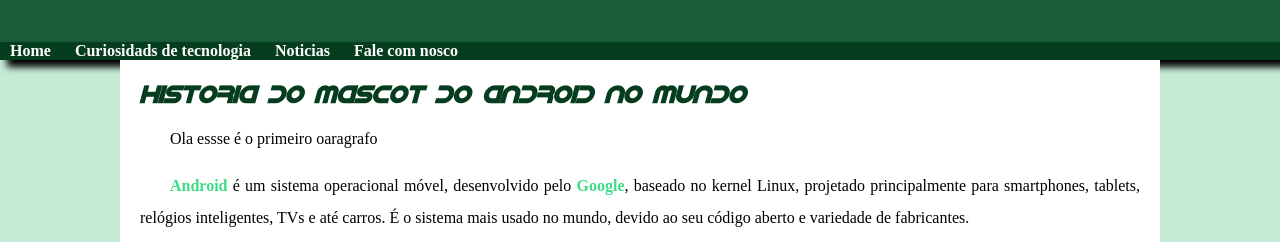
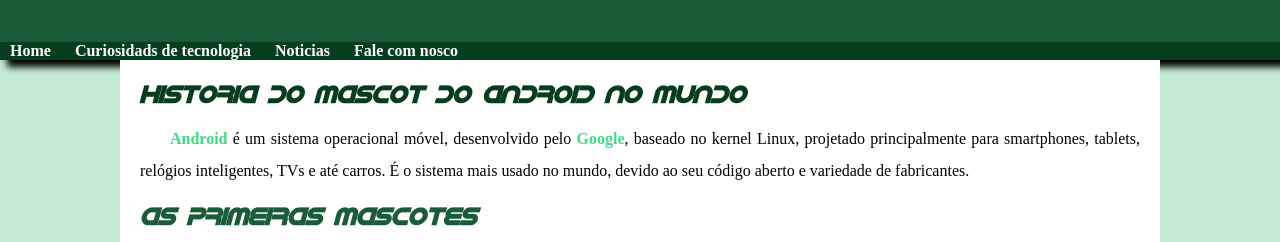
Before and after one commit to EdmundoRoieque/Projeto-Anesio, a plain HTML site: page index.html in a window 1280 px wide. Shown: the part 148-390 px from the top of the page. Drawn offline with Linux system fonts and the light colour scheme; files whose address does not match are found by name.

Commit message:
nova versao

```diff
--- a/index.html
+++ b/index.html
@@ -24,7 +24,7 @@
       <h1>
         Historia do Mascot do Android no mundo
       </h1>
-      <p>Ola essse é o primeiro oaragrafo</p>
+
       <p>
         <strong>Android</strong> é um sistema operacional móvel, desenvolvido pelo <strong>Google</strong>, baseado no kernel Linux, projetado principalmente para smartphones, tablets, relógios inteligentes, TVs e até carros.
         É o sistema mais usado no mundo, devido ao seu código aberto e variedade de fabricantes.
```
